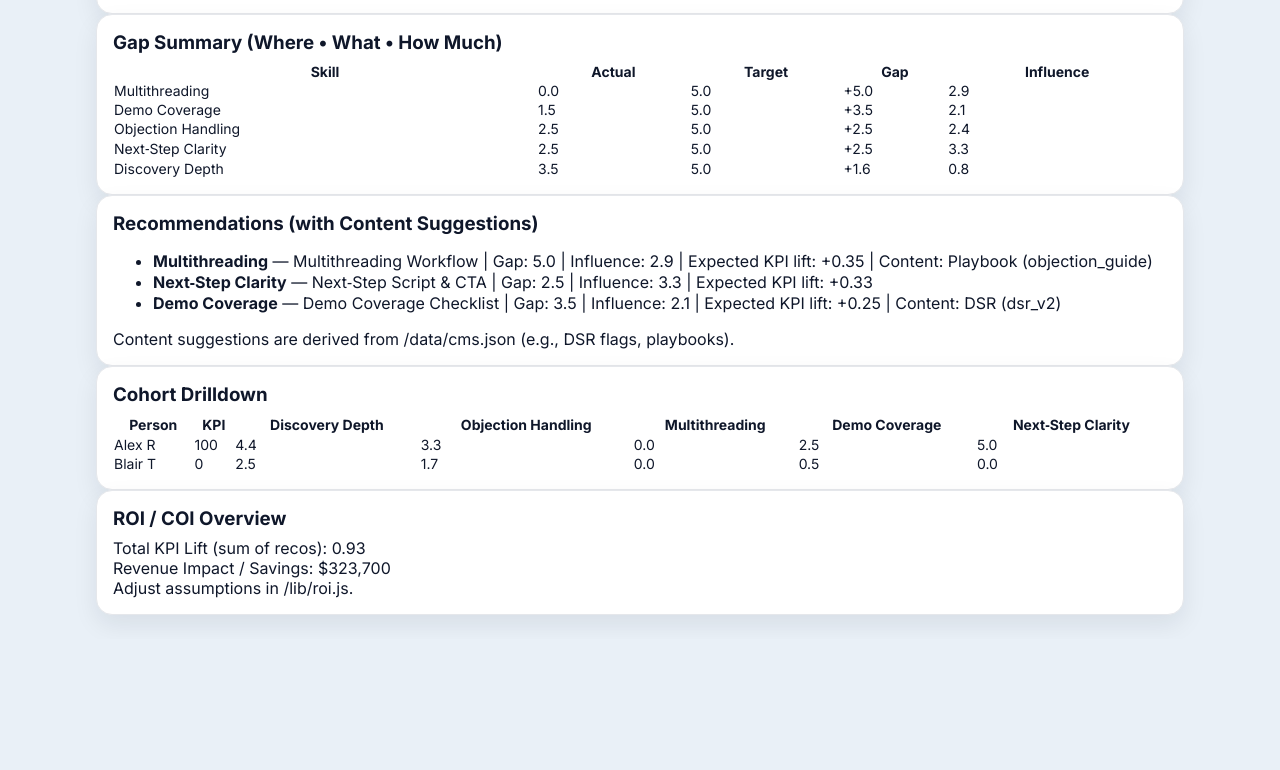
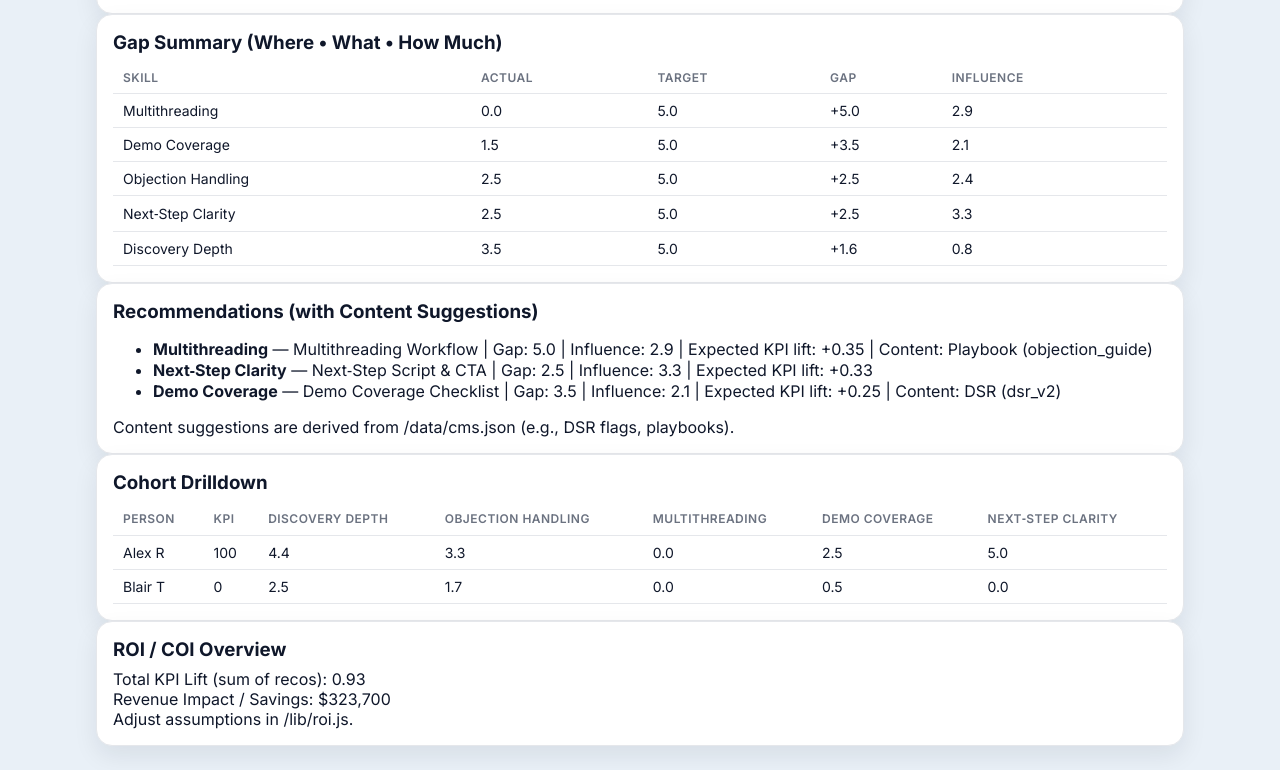
Before and after one commit to ashishvarghese242/cpo-os-demo, a plain HTML site: page index.html in a window 1280 px wide. Shown: the part 1535-2305 px from the top of the page. Before the commit the page ends 2174 px from the top, so only its background shows below. Drawn offline with nearby package versions, Linux system fonts and the light colour scheme.

Commit message:
Update theme.css

```diff
--- a/assets/theme.css
+++ b/assets/theme.css
@@ -59,3 +59,5 @@ select, button{
   background: linear-gradient(135deg, var(--accent), var(--accent-2));
   color:#fff; font-weight:700; padding:8px 12px; border-radius: 999px;
 }
+table th, table td { padding: 8px 10px; border-bottom: 1px solid var(--line); text-align: left; }
+table th { font-weight: 600; font-size: 12px; color: var(--muted); text-transform: uppercase; letter-spacing: .04em; }
```
